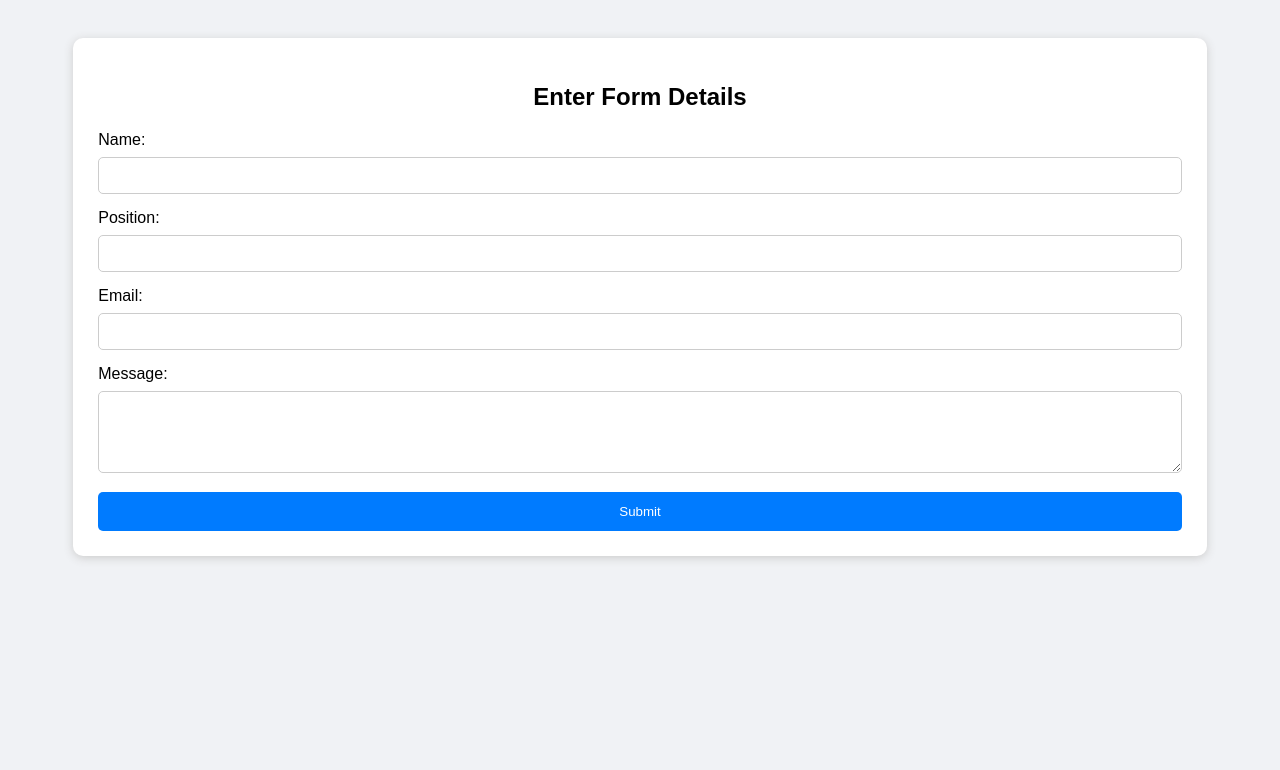
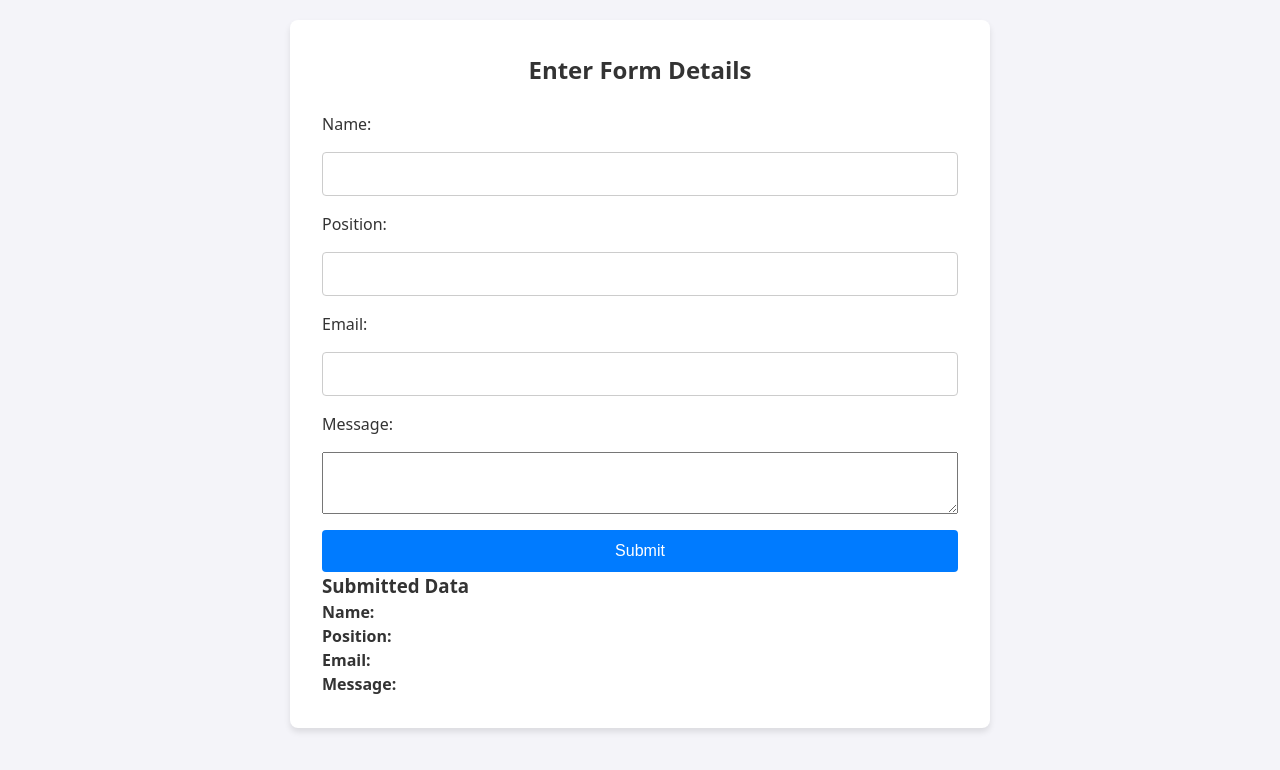
Before and after one commit to Sayed24/sr.dev, a plain HTML site: page index.html in a window 1280 px wide. Drawn offline with Linux system fonts and the light colour scheme.

Commit message:
Update style.css

```diff
--- a/style.css
+++ b/style.css
@@ -1,5 +1,5 @@
 
-        body {
+        /* body {
             font-family: Arial, sans-serif;
             background: #f0f2f5;
             padding: 30px;
@@ -47,4 +47,82 @@
             background: #e8f5e9;
             border-radius: 5px;
             display: none;
-        }
+        } */
+
+/* 1. Basic Reset & Box Sizing */
+* {
+  box-sizing: border-box;
+  margin: 0;
+  padding: 0;
+}
+
+body {
+  font-family: system-ui, -apple-system, sans-serif;
+  line-height: 1.5;
+  background-color: #f4f4f9;
+  color: #333;
+  padding: 20px;
+}
+
+/* 2. Responsive Container */
+.container {
+  width: 100%;
+  margin: 0 auto;
+  background: #fff;
+  padding: 2rem;
+  border-radius: 8px;
+  box-shadow: 0 4px 6px rgba(0, 0, 0, 0.1);
+}
+
+/* 3. Form & Input Styles */
+h2 {
+  margin-bottom: 1.5rem;
+  text-align: center;
+}
+
+form {
+  display: flex;
+  flex-direction: column;
+  gap: 1rem;
+}
+
+input {
+  width: 100%;
+  padding: 12px;
+  border: 1px solid #ccc;
+  border-radius: 4px;
+  font-size: 1rem;
+}
+
+button {
+  width: 100%;
+  padding: 12px;
+  background-color: #007bff;
+  color: white;
+  border: none;
+  border-radius: 4px;
+  cursor: pointer;
+  font-size: 1rem;
+  transition: background-color 0.2s;
+}
+
+button:hover {
+  background-color: #0056b3;
+}
+
+/* 4. Breakpoints */
+
+/* Tablet (Portrait) */
+@media (min-width: 768px) {
+  .container {
+    width: 80%;
+    max-width: 600px;
+  }
+}
+
+/* Desktop */
+@media (min-width: 1024px) {
+  .container {
+    max-width: 700px;
+  }
+}
```
